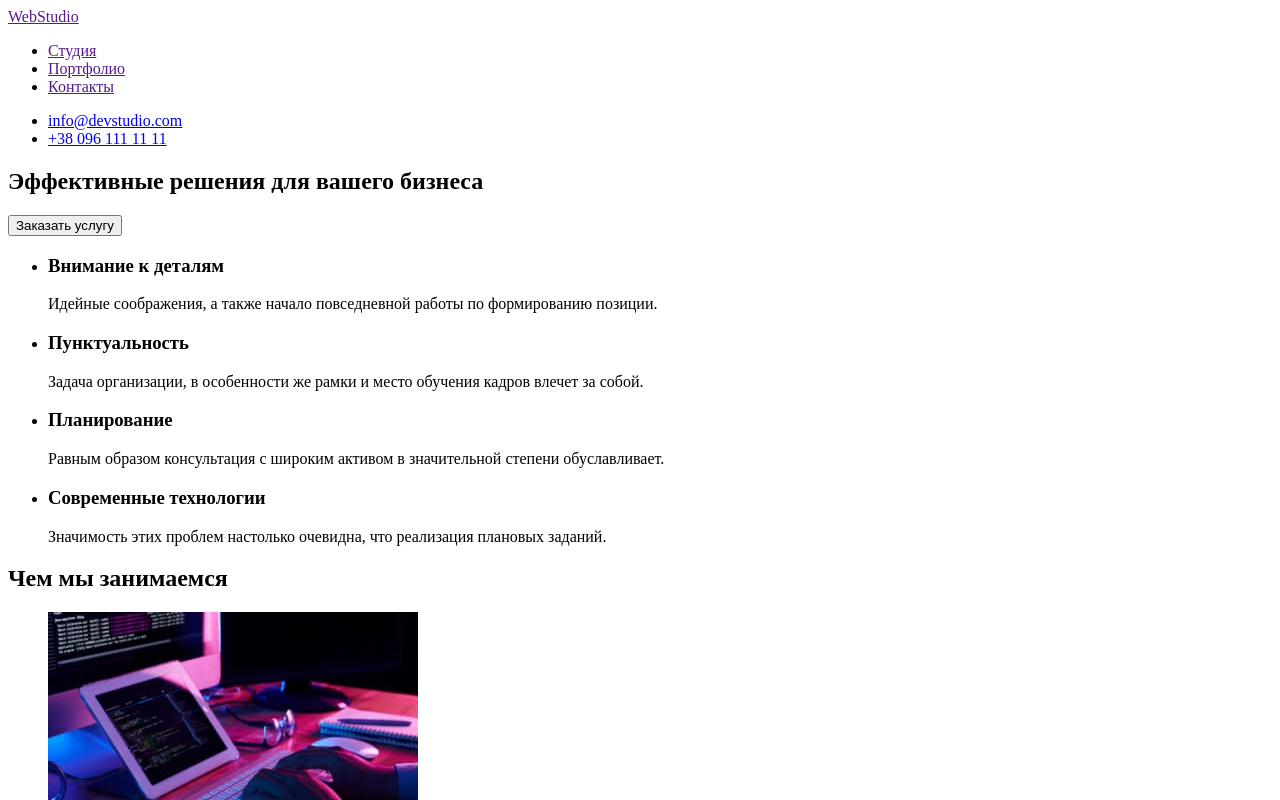
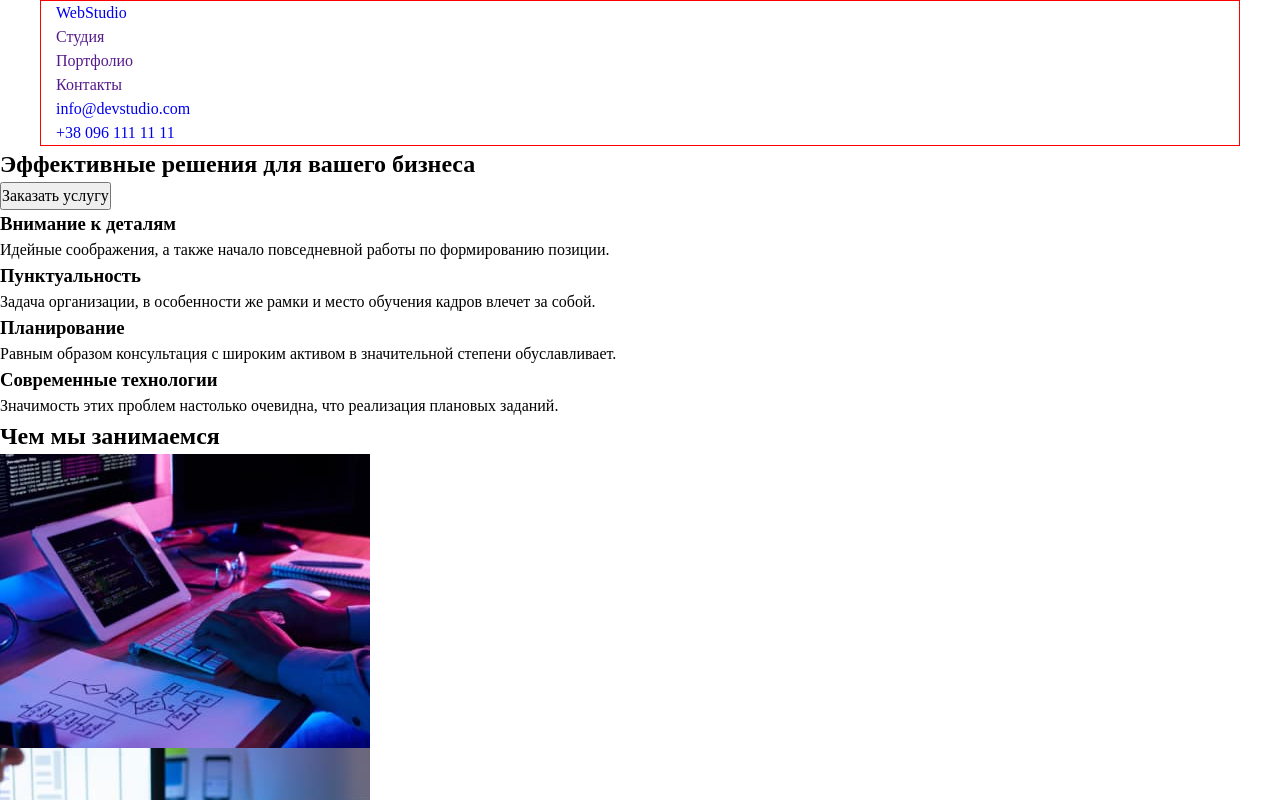
Before and after one commit to RuslanMelnykUA/goit-markup-hw-01, a plain HTML site: page index.html in a window 1280 px wide. Shown: the top 800 px of the page. Drawn offline with Linux system fonts and the light colour scheme.

Commit message:
start commit

```diff
--- /dev/null
+++ b/css/reset.css
@@ -0,0 +1,62 @@
+/*
+  1. Use a more-intuitive box-sizing model.
+*/
+*,
+*::before,
+*::after {
+  box-sizing: border-box;
+  margin: 0;
+  padding: 0;
+}
+/*
+  3. Allow percentage-based heights in the application
+*/
+html,
+body {
+  height: 100%;
+}
+/*
+  Typographic tweaks!
+  4. Add accessible line-height
+  5. Improve text rendering
+*/
+body {
+  line-height: 1.5;
+  -webkit-font-smoothing: antialiased;
+}
+/*
+  6. Improve media defaults
+*/
+img,
+svg {
+  display: block;
+  max-width: 100%;
+}
+/*
+  7. Remove built-in form typography styles
+*/
+input,
+button,
+textarea {
+  font: inherit;
+}
+/*
+  8. Avoid text overflows
+*/
+p,
+h1,
+h2,
+h3,
+h4,
+h5,
+h6 {
+  overflow-wrap: break-word;
+}
+
+a {
+  text-decoration: none;
+}
+
+ul {
+  list-style: none;
+}
--- /dev/null
+++ b/css/style.css
@@ -0,0 +1,17 @@
+.container {
+  width: 1200px;
+  padding: 0 15px;
+  margin: 0 auto;
+  border: 1px solid red;
+}
+.visually-hidden {
+  position: absolute;
+  width: 1px;
+  height: 1px;
+  padding: 0;
+  margin: -1px;
+  overflow: hidden;
+  clip: rect(0, 0, 0, 0);
+  white-space: nowrap;
+  border: 0;
+}
--- a/index.html
+++ b/index.html
@@ -5,27 +5,25 @@
     <meta http-equiv="X-UA-Compatible" content="IE=edge" />
     <meta name="viewport" content="width=device-width, initial-scale=1.0" />
     <title>Студія</title>
+    <link rel="stylesheet" href="./css/reset.css" />
+    <link rel="stylesheet" href="/css/style.css" />
   </head>
   <body>
     <header>
+      <div class="container">
         <nav>
-        <a href="" lang="en">WebStudio</a>
+          <a href="./index.html" class="logo">Web<span>Studio</span></a>
           <ul>
-          <li>
-            <a href="">Студия</a>
-          </li>
-          <li>
-            <a href="">Портфолио</a>
-          </li>
-          <li>
-            <a href="">Контакты</a>
-          </li>
+            <li><a href="">Студия</a></li>
+            <li><a href="">Портфолио</a></li>
+            <li><a href="">Контакты</a></li>
           </ul>
         </nav>
         <ul>
           <li><a href="mailto:info@devstudio.com">info@devstudio.com</a></li>
           <li><a href="tel:+38961111111">+38 096 111 11 11</a></li>
         </ul>
+      </div>
     </header>
     <main>
       <section>
@@ -33,7 +31,7 @@
         <button type="button">Заказать услугу</button>
       </section>
       <section>
-        <h2 hidden>Наши преимущества</h2>
+        <h2 class="visually-hidden">Наши преимущества</h2>
         <ul>
           <li>
             <h3>Внимание к деталям</h3>
@@ -152,12 +150,8 @@
               >г. Киев, пр-т Леси Украинки, 26</a
             >
           </li>
-          <li>
-            <a href="mailto:info@example.com">info@example.com</a>
-          </li>
-          <li>
-            <a href="tel:+380991111111">+38 099 111 11 11</a>
-          </li>
+          <li><a href="mailto:info@example.com">info@example.com</a></li>
+          <li><a href="tel:+380991111111">+38 099 111 11 11</a></li>
         </ul>
       </address>
     </footer>
```
Also changed, not shown: 1 other file. Lines whose indentation alone changed are shown as unchanged.
